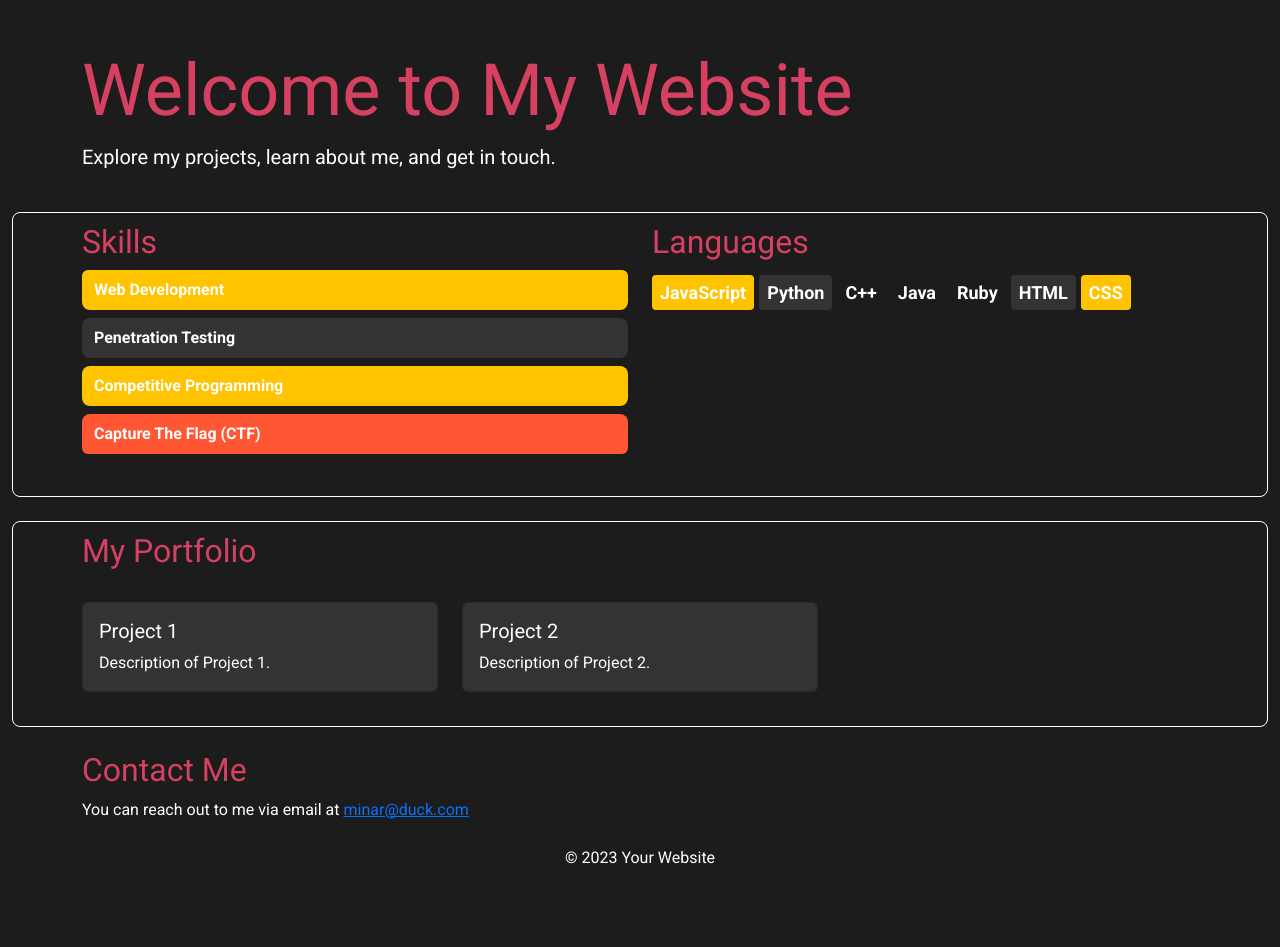
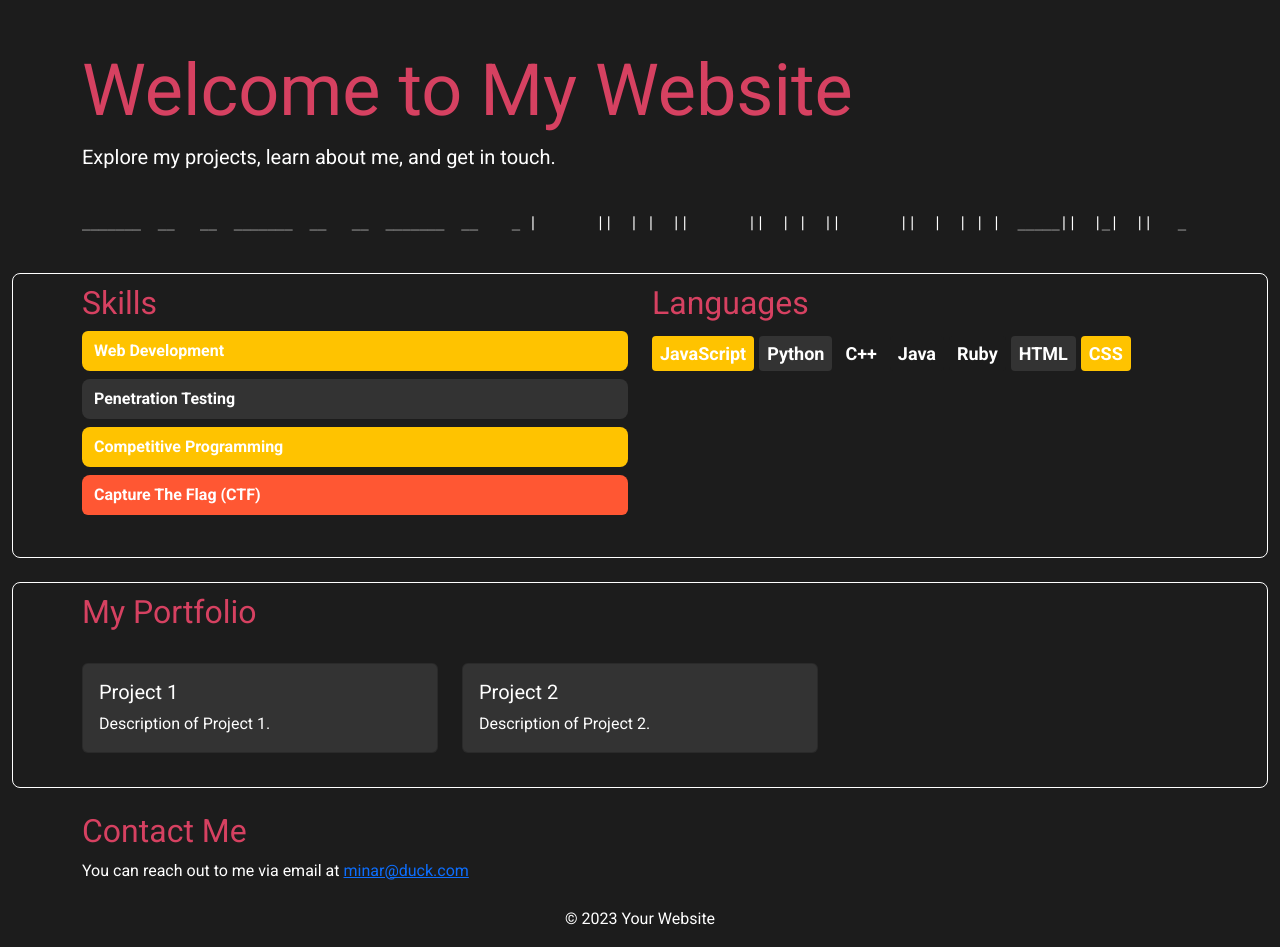
Before and after one commit to sh0von/Next-JS-Portfolio, a Next.js app: page / in a window 1280 px wide. Before the commit the page ends 886 px from the top, so only its background shows below. Built offline with nearby package versions, Linux system fonts and the light colour scheme.

Commit message:
first commit

```diff
--- a/pages/index.js
+++ b/pages/index.js
@@ -7,6 +7,17 @@ function Home() {
   const skills = ["Web Development", "Penetration Testing", "Competitive Programming", "Capture The Flag (CTF)"]; // Updated your skills here
   const name = "Shovon"; // Updated your name
   const email = "minar@duck.com"; // Updated your email
+  const asciiArt = (
+    <pre>
+      _______  __   __  _______  __   __  _______  __    _
+     |       ||  | |  ||       ||  | |  ||       ||  |  | |
+     |  _____||  |_|  ||   _   ||  |_|  ||   _   ||   |_| |
+     | |_____ |       ||  | |  ||       ||  | |  ||       |
+     |_____  ||       ||  |_|  ||       ||  |_|  ||  _    |
+      _____| ||   _   ||       | |     | |       || | |   |
+     |_______||__| |__||_______|  |___|  |_______||_|  |__|
+    </pre>
+  );
 
   // Function to generate a random background color
   const getRandomColor = () => {
@@ -35,7 +46,15 @@ function Home() {
           </div>
         </div>
       </section>
-
+      <section className="mt-4">
+        <div className="container">
+          <div className="row">
+            <div className="col-md-12">
+              {asciiArt}
+            </div>
+          </div>
+        </div>
+      </section>
       <section className="mt-4 box">
         <div className="container">
           <div className="row ">
```
